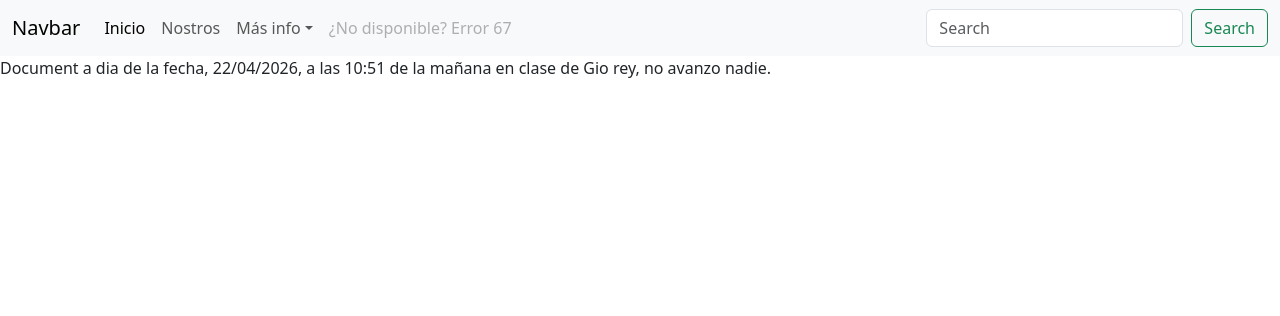
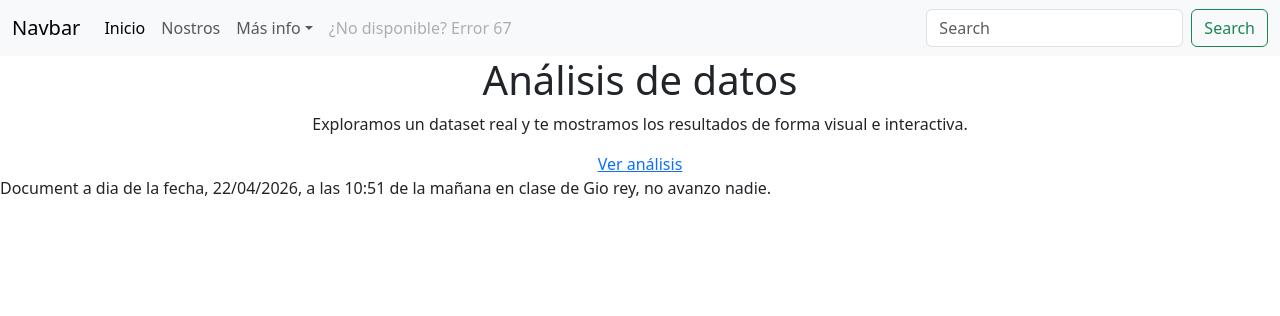
Before and after one commit to matiascena06/repogit, a Flask app: page / in a window 1280 px wide. Shown: the top 316 px of the page. Run offline with Flask 3, Linux system fonts and the light colour scheme.

Commit message:
Nada mas que el html

```diff
--- a/app.py
+++ b/app.py
@@ -3,11 +3,8 @@ import pandas as pd
 import sqlite3
 
 app = Flask(__name__)
-db_path = 'repos.db'
+db_path = 'database.db'
 
 @app.route('/')
 def index():
     return render_template('index.html')
-
-if __name__ == '__main__':
-    app.run(debug=True)
--- a/templates/index.html
+++ b/templates/index.html
@@ -42,6 +42,13 @@
             </div>
         </div>
     </nav>
+     <section id="inicio">
+        <div class="container text-center">
+            <h1>Análisis de <span class="resaltado">datos</span></h1>
+            <p>Exploramos un dataset real y te mostramos los resultados de forma visual e interactiva.</p>
+            <a href="#datos" class="btn-principal">Ver análisis</a>
+        </div>
+    </section>
     <p>Document a dia de la fecha, 22/04/2026, a las 10:51 de la mañana en clase de Gio rey, no avanzo nadie.</p>
 </body>
 </html>
```
